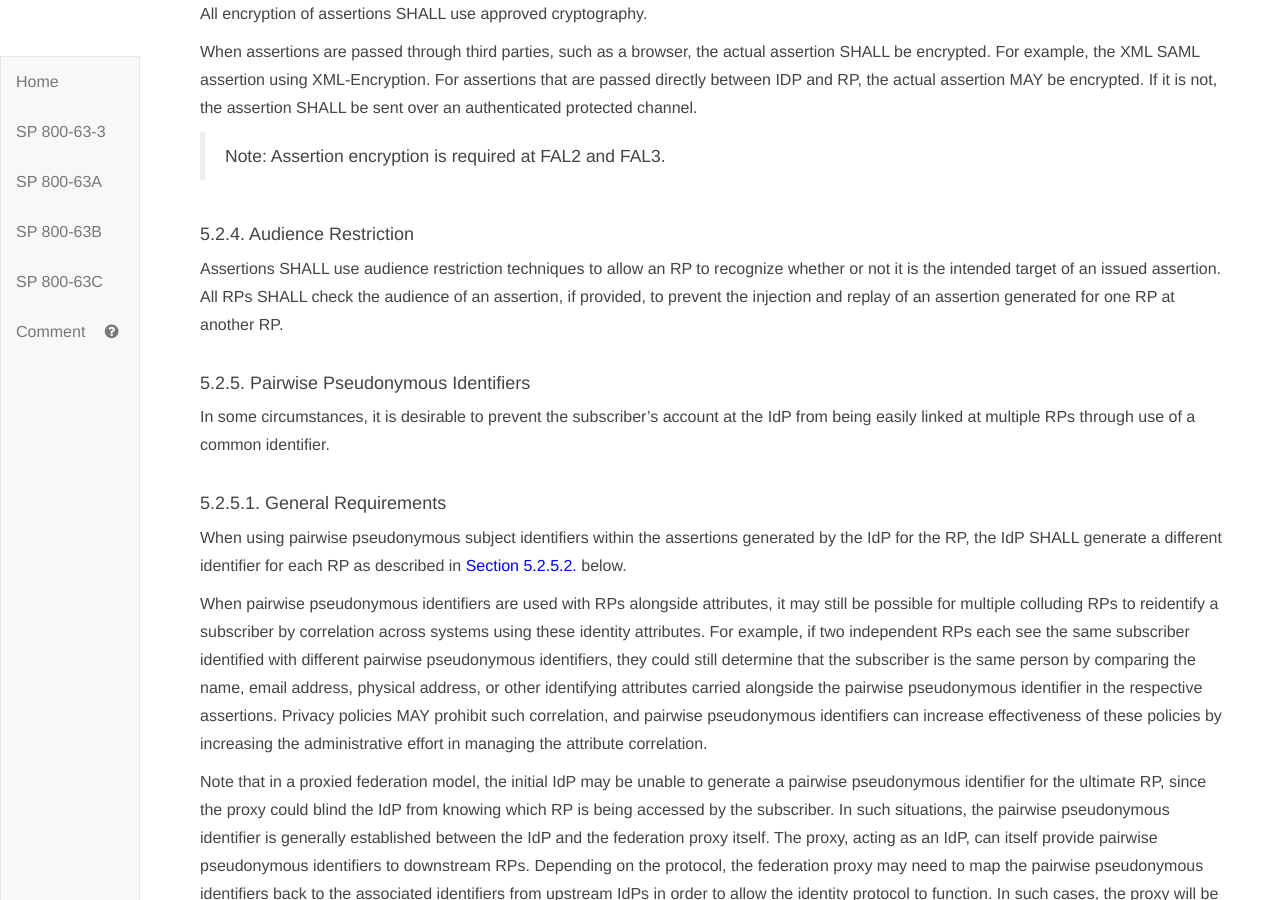
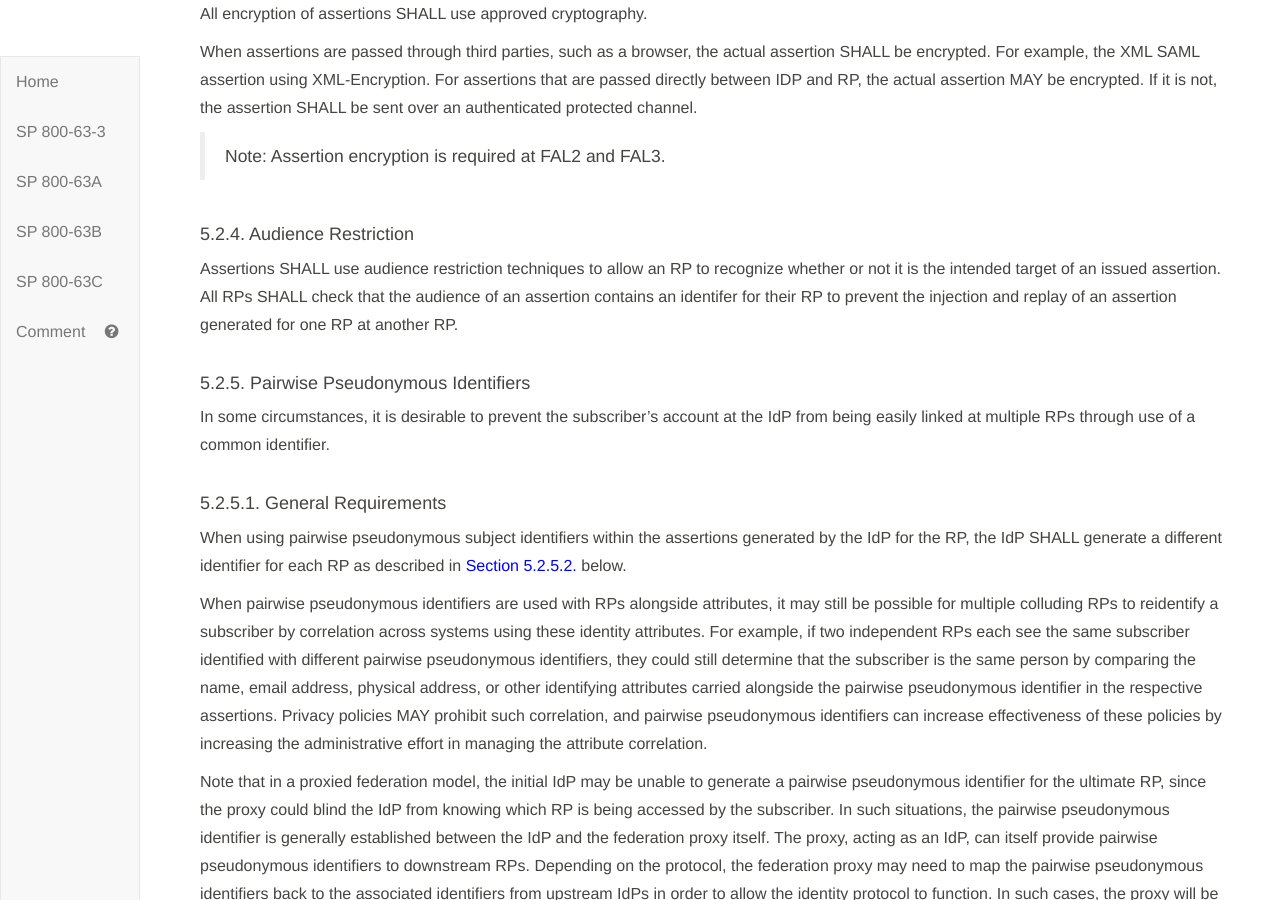
Before and after one commit to usnistgov/800-63-3, a Jekyll site: the page built from sp800-63c/sec5_assertions.md, in a window 1280 px wide and 900 px high, scrolled down 2872 px. Built offline with Jekyll 4.4.1, drawn with Linux system fonts in a browser that asks for light colours; our own code applies the rules of GitHub Pages for plain Markdown files.

Commit message:
fixed audience restriction requirements, closes #819

```diff
--- a/sp800-63c/sec5_assertions.md
+++ b/sp800-63c/sec5_assertions.md
@@ -86,7 +86,7 @@ When assertions are passed through third parties, such as a browser, the actual
 
 #### 5.2.4. Audience Restriction
 
-Assertions SHALL use audience restriction techniques to allow an RP to recognize whether or not it is the intended target of an issued assertion. All RPs SHALL check the audience of an assertion, if provided, to prevent the injection and replay of an assertion generated for one RP at another RP.
+Assertions SHALL use audience restriction techniques to allow an RP to recognize whether or not it is the intended target of an issued assertion. All RPs SHALL check that the audience of an assertion contains an identifer for their RP to prevent the injection and replay of an assertion generated for one RP at another RP.
 
 #### <a name="ppi"></a> 5.2.5. Pairwise Pseudonymous Identifiers
 
```
